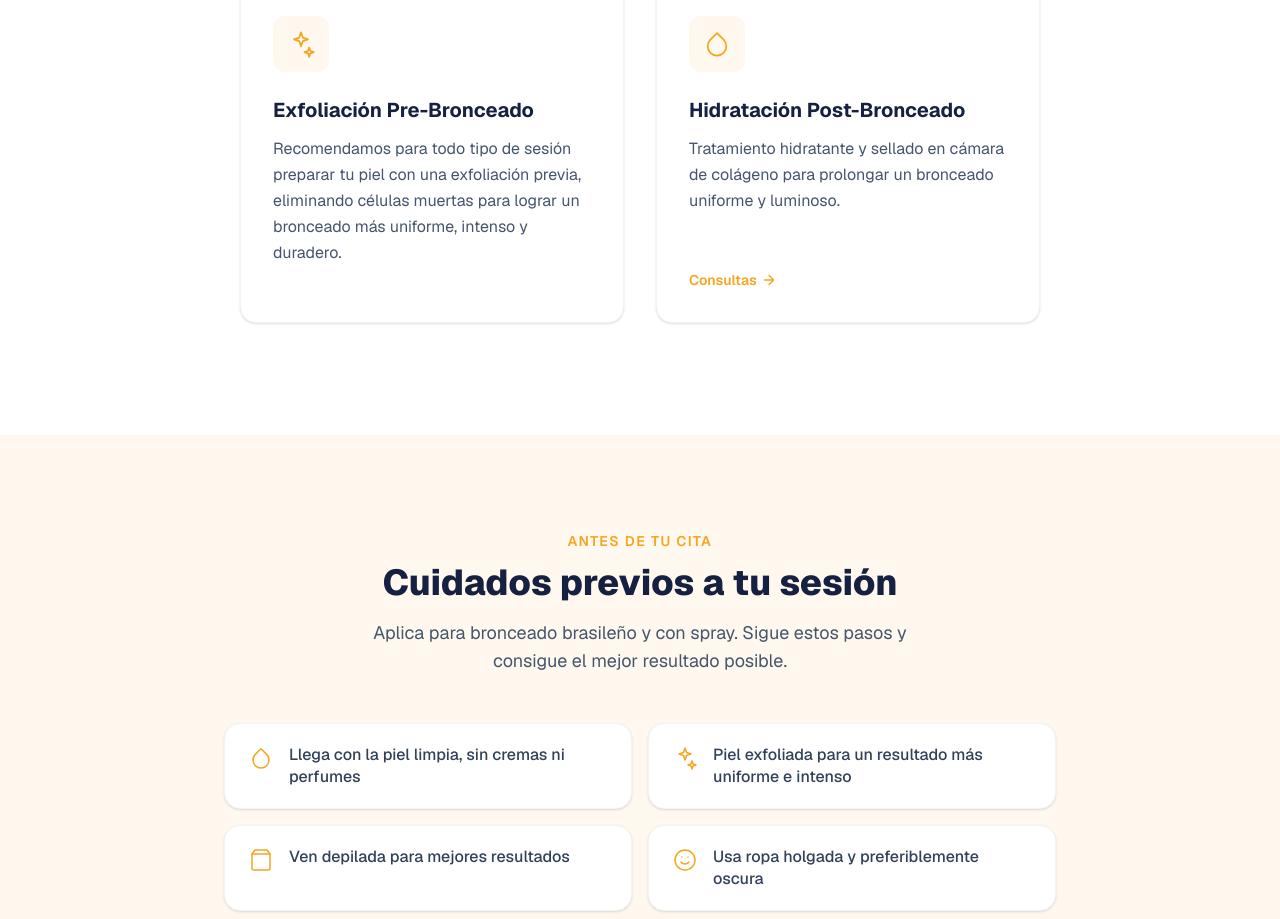
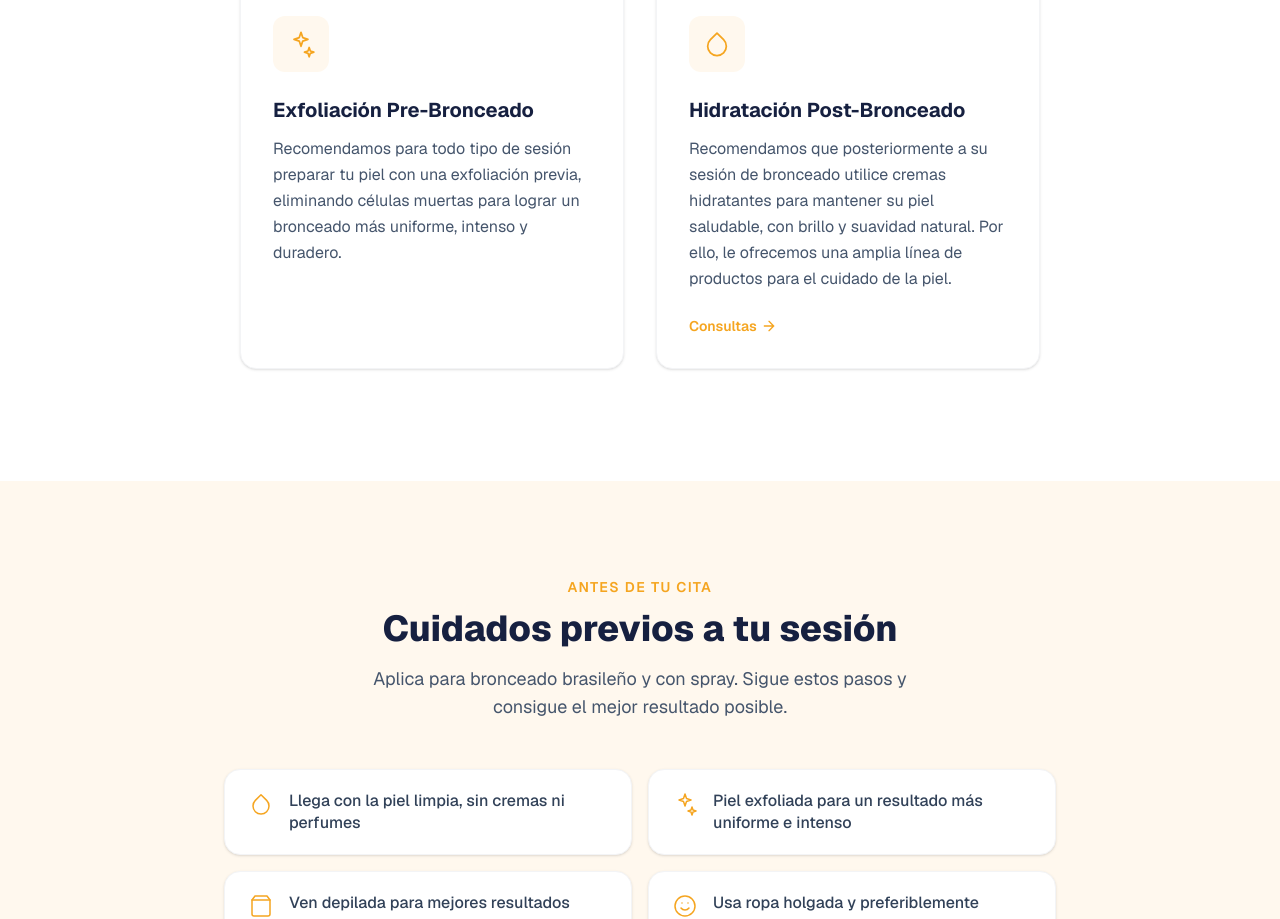
Before and after one commit to luigi198/solaris-bronceado, a Next.js app: page / in a window 1280 px wide. Shown: the part 1900-2819 px from the top of the page. Built offline with nearby package versions, Linux system fonts and the light colour scheme.

Commit message:
copy: update Hidratación Post-Bronceado description

```diff
--- a/src/components/Services.tsx
+++ b/src/components/Services.tsx
@@ -70,7 +70,7 @@ const SERVICES: Service[] = [
   {
     title: "Hidratación Post-Bronceado",
     description:
-      "Tratamiento hidratante y sellado en cámara de colágeno para prolongar un bronceado uniforme y luminoso.",
+      "Recomendamos que posteriormente a su sesión de bronceado utilice cremas hidratantes para mantener su piel saludable, con brillo y suavidad natural. Por ello, le ofrecemos una amplia línea de productos para el cuidado de la piel.",
     tag: null,
     icon: (
       <svg width="28" height="28" viewBox="0 0 24 24" fill="none" stroke="currentColor" strokeWidth="1.5" strokeLinecap="round" strokeLinejoin="round" aria-hidden="true">
```
